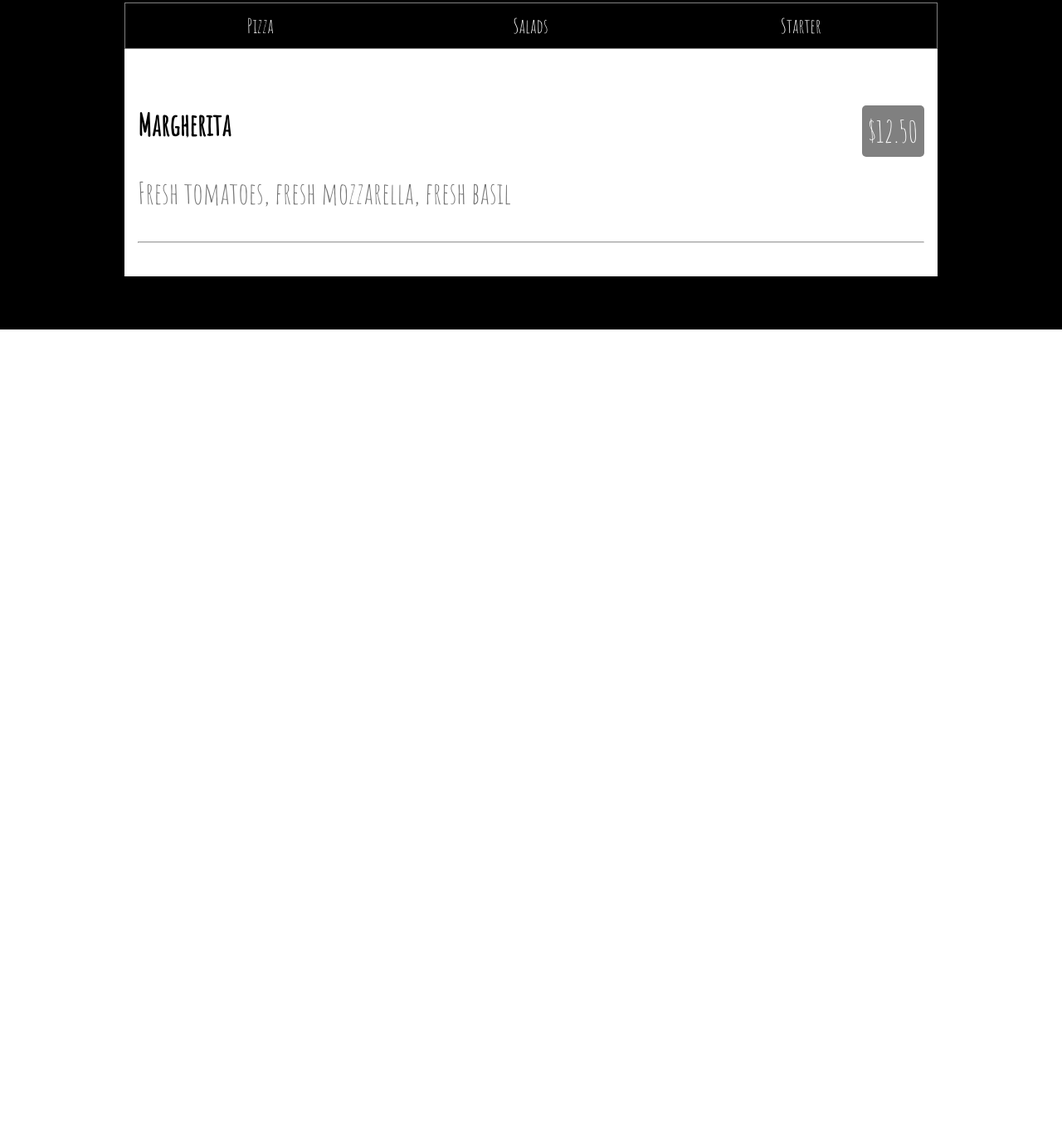
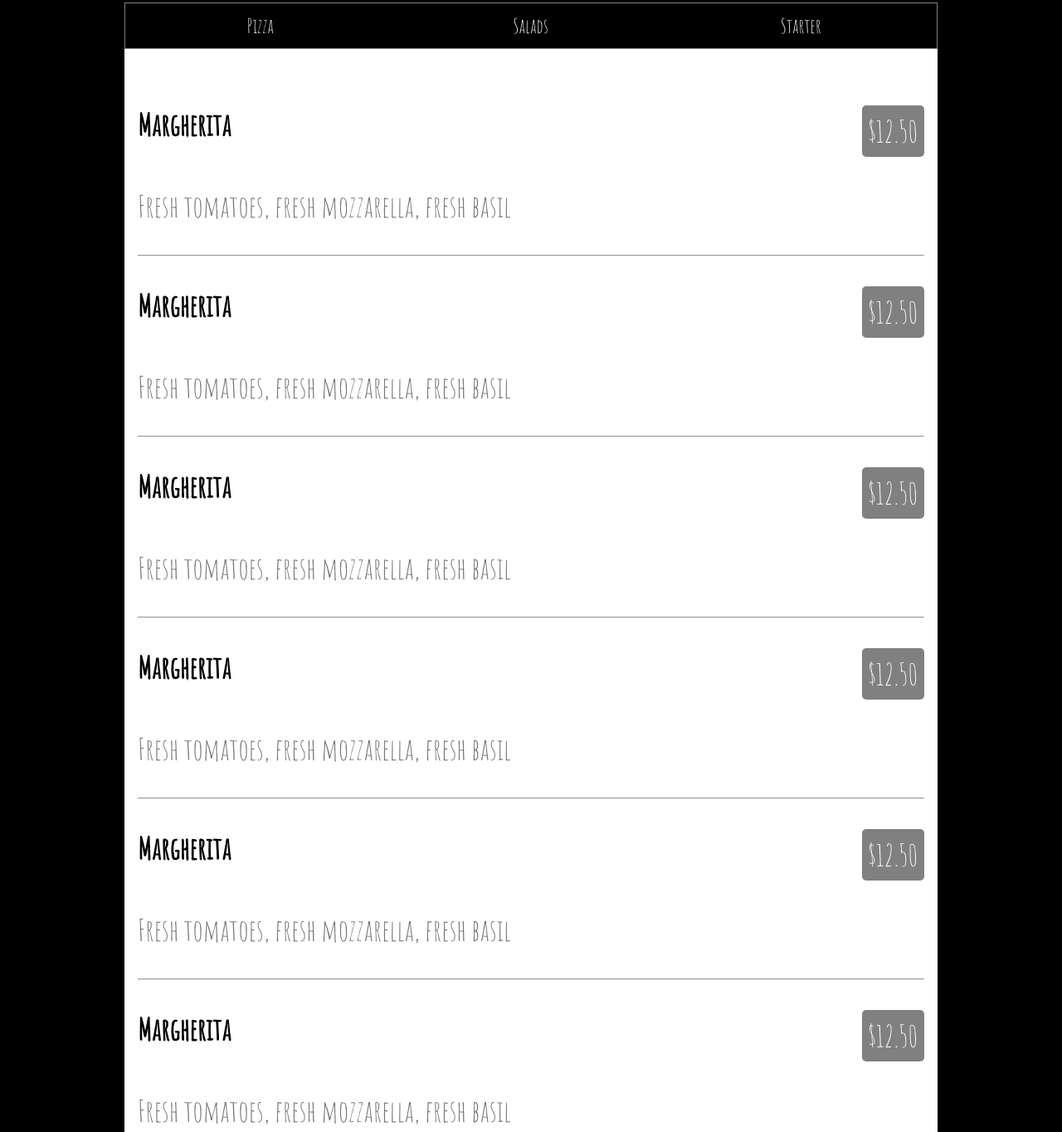
Before and after one commit to TomasCybas/FrontEndCourse19, a website: page homework11/homework11.html in a window 1280 px wide. Shown: the part 957-2321 px from the top of the page at 83% size. Before the commit the page ends 1354 px from the top, so only its background shows below. Drawn offline with Linux system fonts and the light colour scheme.

Commit message:
homework11

```diff
--- a/homework11/homework11.css
+++ b/homework11/homework11.css
@@ -41,7 +41,7 @@ html, body {
     .backimg {
         background-image: url("img/background_main.jpg");
         background-size: cover;
-        min-height: 90%;
+        height: 90%;
     }
     .display-center {
         position: absolute;
--- a/homework11/homework11.html
+++ b/homework11/homework11.html
@@ -32,15 +32,42 @@
             </a>
         </div>
         <div class="menu-container clearfix">
-            <h3>
+            <h3 class="clearfix">
                 <b>Margherita</b>
                 <span class="tag">$12.50</span>
             </h3>
             <p class="text-grey">Fresh tomatoes, fresh mozzarella, fresh basil</p>
             <hr>
-
+            <h3 class="clearfix">
+                <b>Margherita</b>
+                <span class="tag">$12.50</span>
+            </h3>
+            <p class="text-grey">Fresh tomatoes, fresh mozzarella, fresh basil</p>
+            <hr>
+            <h3 class="clearfix">
+                <b>Margherita</b>
+                <span class="tag">$12.50</span>
+            </h3>
+            <p class="text-grey">Fresh tomatoes, fresh mozzarella, fresh basil</p>
+            <hr>
+            <h3 class="clearfix">
+                <b>Margherita</b>
+                <span class="tag">$12.50</span>
+            </h3>
+            <p class="text-grey">Fresh tomatoes, fresh mozzarella, fresh basil</p>
+            <hr>
+            <h3 class="clearfix">
+                <b>Margherita</b>
+                <span class="tag">$12.50</span>
+            </h3>
+            <p class="text-grey">Fresh tomatoes, fresh mozzarella, fresh basil</p>
+            <hr>
+            <h3 class="clearfix">
+                <b>Margherita</b>
+                <span class="tag">$12.50</span>
+            </h3>
+            <p class="text-grey">Fresh tomatoes, fresh mozzarella, fresh basil</p>
         </div>
-
     </div>
 
 </div>
--- /dev/null
+++ b/papke/scss/page.scss
@@ -0,0 +1,3 @@
+h1 {
+  font-size: 50px;
+}
--- /dev/null
+++ b/papke/scss/test.scss
@@ -0,0 +1,10 @@
+@import "variables";
+@import "page";
+body{
+  background: $variable
+
+}
+
+p{
+  color: $variable
+}
--- /dev/null
+++ b/papke/scss/variables.scss
@@ -0,0 +1,2 @@
+$variable: red;
+$test: black;
```
Also changed, not shown: papke/package.json (added, +15 -0 lines), papke/css/test.css (added), papke/css/variables.css (added), 2 other files.
